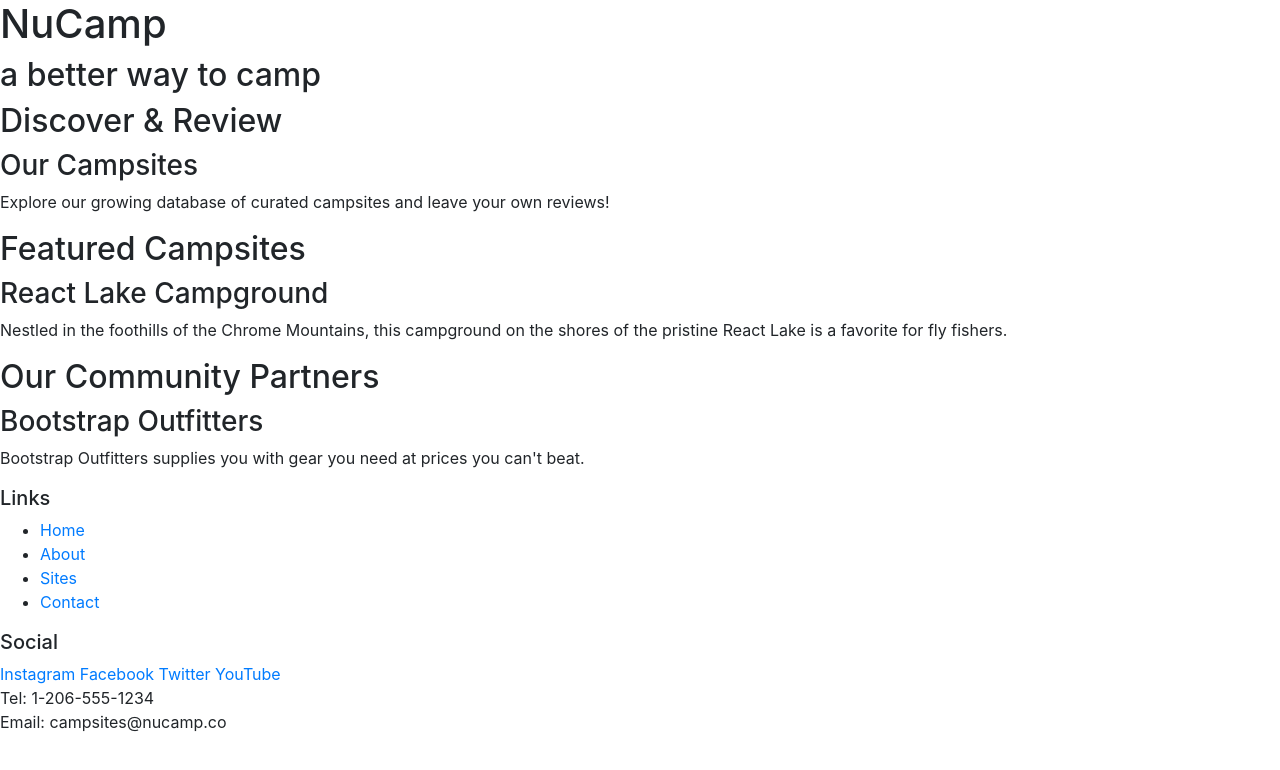
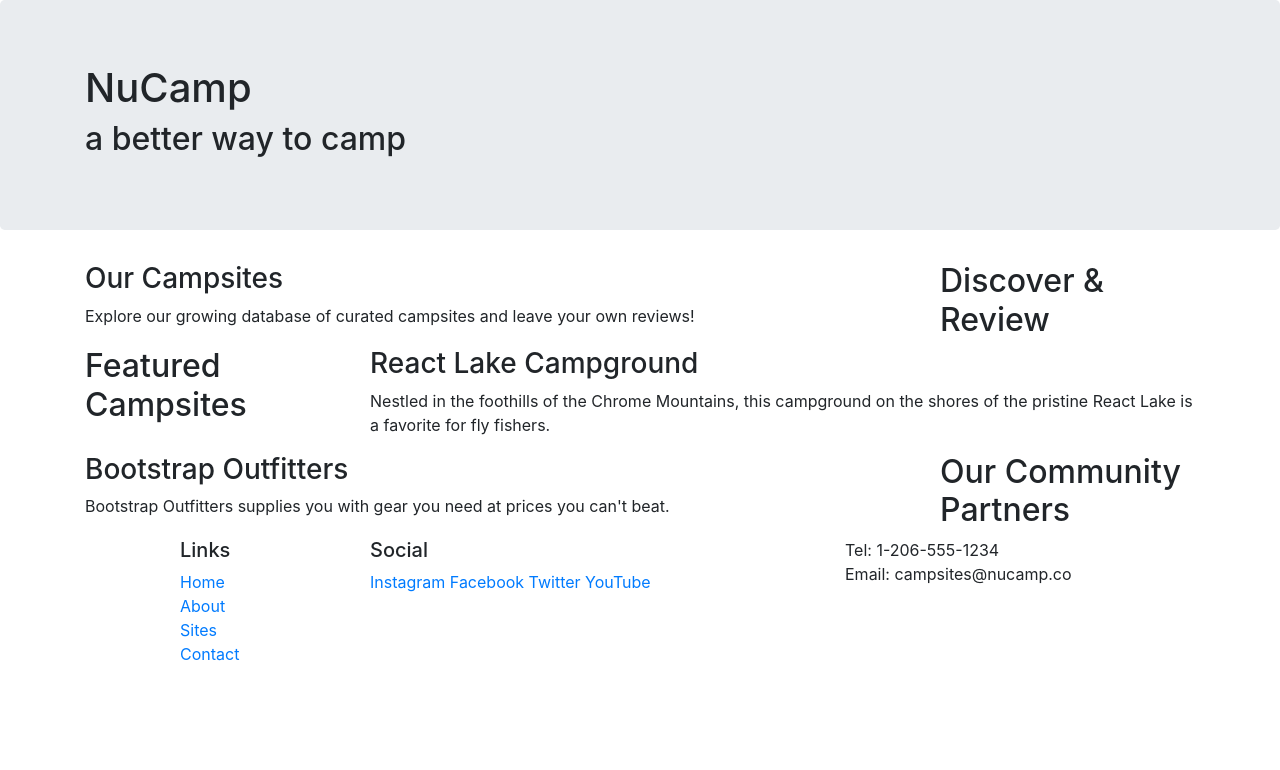
Before and after one commit to mbham2/git-test, a website: page index.html in a window 1280 px wide. Drawn offline with nearby package versions, Linux system fonts and the light colour scheme.

Commit message:
Bootstrap Grid

```diff
--- a/index.html
+++ b/index.html
@@ -13,62 +13,82 @@
 </head>
 
 <body>
-
-    <header>
-        <div>
+       <header class="jumbotron">
+        <div class="container">
+            <div class="row">
+                <div class="col">
                     <h1>NuCamp</h1>
                     <h2>a better way to camp</h2>
                 </div>
+            </div>
+        </div>
     </header>
-
-    <div>
+    <div class="container">
+        <div class="row">
+            <div class="col-sm-4 order-sm-last col-md-3">
                 <h2>Discover & Review</h2>
+            </div>
+            <div class="col">
                 <h3>Our Campsites</h3>
                 <p>Explore our growing database of curated campsites and leave your own reviews!</p>
             </div>
+        </div>
 
-    <div>
+        <div class="row">
+            <div class="col-sm-4 col-md-3">
                 <h2>Featured Campsites</h2>
+            </div>
+            <div class="col">
                 <h3>React Lake Campground</h3>
                 <p>Nestled in the foothills of the Chrome Mountains, this campground on the shores of the pristine React Lake is a favorite for fly fishers.</p>
             </div>
+        </div>
 
-    <div>
+        <div class="row">
+            <div class= "col-sm-4 order-sm-last col-md-3">
                 <h2>Our Community Partners</h2>
+            </div>
+            <div class="col">
                 <h3>Bootstrap Outfitters</h3>
                 <p>Bootstrap Outfitters supplies you with gear you need at prices you can't beat.</p>
             </div>
+        </div>
+    </div>
 
         <footer>
-        <div>
+            <div class="container">
+                <div class="row">
+                    <div class="col-4 col-sm-2 offset-1">
                         <h5>Links</h5>
-            <ul>
+                        <ul class="list-unstyled">
                             <li><a href="#">Home</a></li>
                             <li><a href="#">About</a></li>
                             <li><a href="#">Sites</a></li>
                             <li><a href="#">Contact</a></li>
                         </ul>
                     </div>
-        <div>
+                    <div class="col-6 col-sm-5">
                         <h5>Social</h5>
                         <a href="http://instagram.com/">Instagram</a>
                         <a href="http://facebook.com/">Facebook</a>
                         <a href="http://twitter.com/">Twitter</a>
                         <a href="http://youtube.com/">YouTube</a>
                     </div>
-        <div>
+                    <div class="col-sm-4">
                         Tel: 1-206-555-1234<br />
                         Email: campsites@nucamp.co
                     </div>
+                </div>
+            </div>
     </footer>
-</footer>
+
 
 <!-- jQuery must come first, then Popper.js, then the Bootstrap JavaScript plugins.-->
 <script src="node_modules/jquery/dist/jquery.slim.min.js"></script>
 <script src="node_modules/popper.js/dist/umd/popper.min.js"></script>
 <script src="node_modules/bootstrap/dist/js/bootstrap.min.js"></script>
 
-</body>
+
 </body>
 
 </html>
```
Also changed, not shown: test.html (added, +25 -0 lines). Lines whose indentation alone changed are shown as unchanged.
